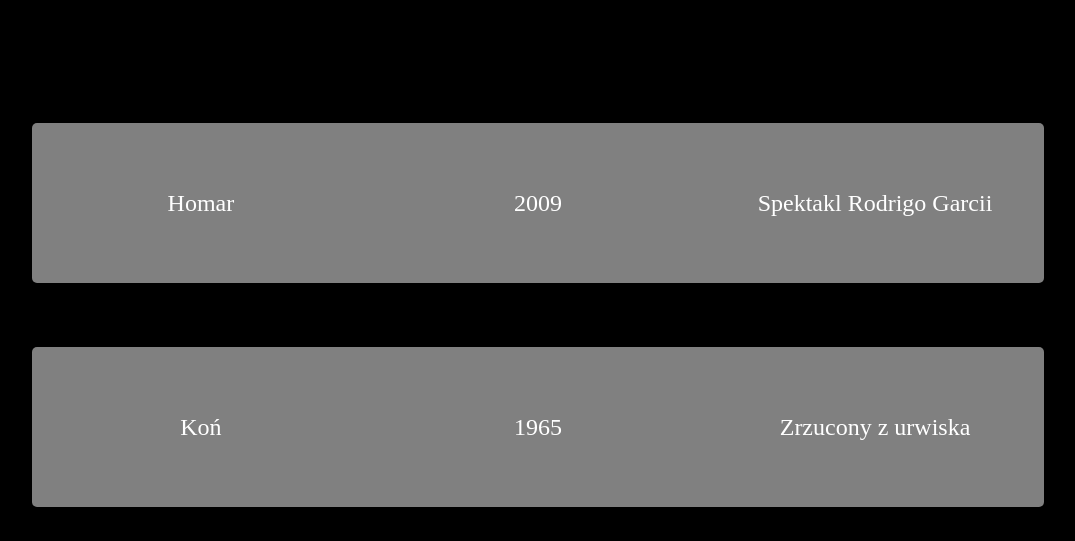
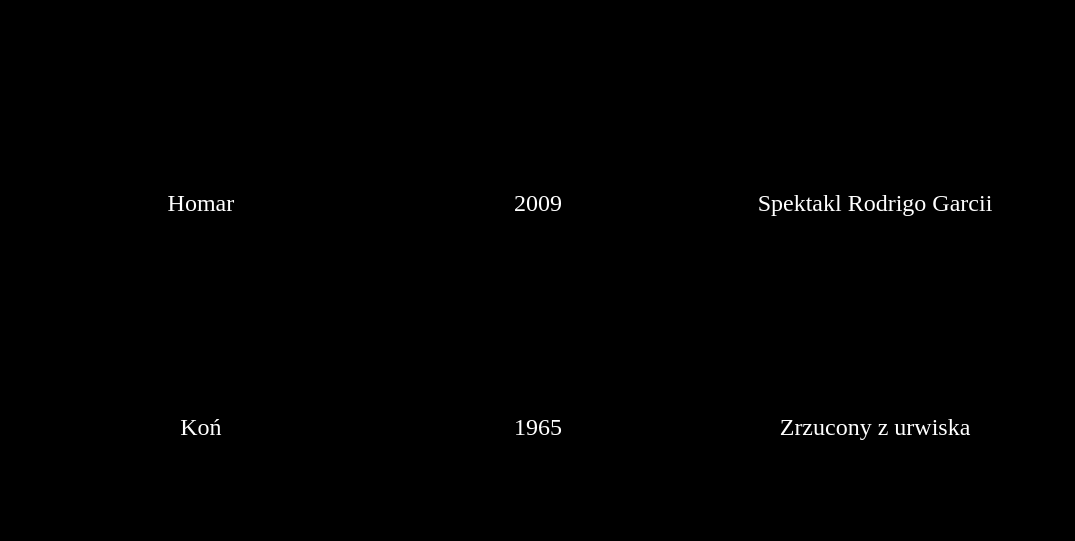
Before and after one commit to pomnikzwierzat/pomnikzwierzat.github.io, a plain HTML site: page index.html in a window 1280 px wide. Shown: the part 259-800 px from the top of the page, without its empty margins (102-1177 px from the left). Drawn offline with Linux system fonts and the light colour scheme.

```diff
--- a/style.css
+++ b/style.css
@@ -46,7 +46,7 @@ h1 {
     display: flex;
     width: 80%;
     height: 10rem;
-    background: var(--background-row);
+    background: var(--background-main);
     border-radius: 5px;
     margin: 0 auto 4rem auto;
 }
```
